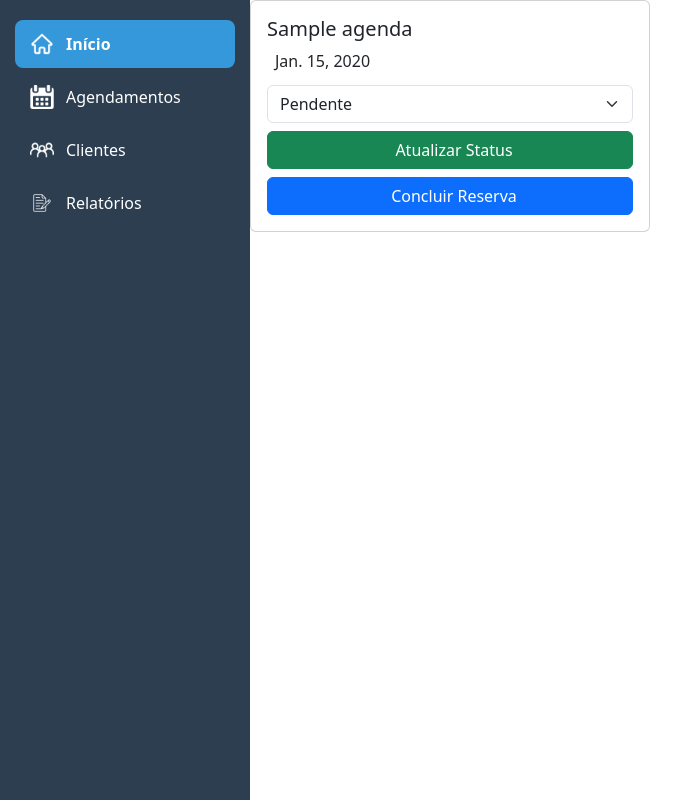
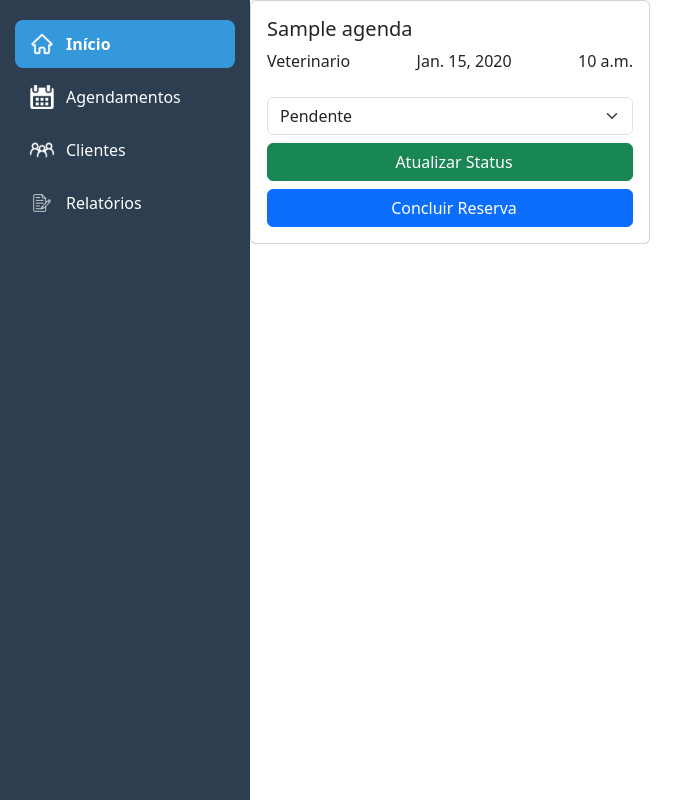
Before and after one commit to kinokano/petshop, a Django app: page /indexAdm/ in a window 1280 px wide. Shown: the whole page, without its empty margins (0-698 px from the left). Run offline with Django 5.2, Linux system fonts and the light colour scheme; tables that the repository leaves empty hold one stand-in row (values such as "Sample post"); some libraries are stand-ins or nearby versions.

Commit message:
update-adm

```diff
--- a/petshop/api/static/js/user/reserva.js
+++ b/petshop/api/static/js/user/reserva.js
@@ -88,6 +88,7 @@ document.addEventListener('DOMContentLoaded', () => {
     const tipo_servico = document.getElementById('tipo_servico').value;
     const telefoneValido = /^\(\d{2}\)\s\d{5}-\d{4}$/.test(telefone);
 
+
     if (!telefoneValido) {
       e.preventDefault();
       alert("Telefone inválido. Use o formato (99) 99999-9999.");
--- a/petshop/api/templates/adm/indexAdm.html
+++ b/petshop/api/templates/adm/indexAdm.html
@@ -13,8 +13,10 @@
     <div class="card-body">
         <h5 class="card-title">{{ reserva.nomeCliente }}</h5>
         <div class="d-flex justify-content-between mb-2">
+            <p>{{reserva.servico}}</p>
             <p class="card-text mb-1"><i class="bi bi-calendar me-2"></i>{{ reserva.data }}</p>
-            <p class="card-text mb-1"><i class="bi bi-clock me-2"></i>{{ reserva.horario }}</p>
+            <p class="card-text mb-1"><i class="bi bi-clock me-2"></i>{{ reserva.hora }}</p>
+
         </div>
 
         <form method="post"" class="mb-2">
--- a/petshop/api/views/webViews.py
+++ b/petshop/api/views/webViews.py
@@ -38,6 +38,7 @@ def reserva(request):
         porte = request.POST.get("porte")
         data_str = request.POST.get("data")
         hora_str = request.POST.get("horario")
+        tipo_servico = request.POST.get("tipo_servico")
 
         # Validação: data não pode ser no passado
         data_agendamento = datetime.strptime(data_str, "%Y-%m-%d").date()
@@ -57,7 +58,8 @@ def reserva(request):
             portePet=porte,
             data=data_agendamento,
             hora=datetime.strptime(hora_str, "%H:%M").time(),
-            status="Pendente "
+            status="Pendente ",
+            servico =tipo_servico
         )
 
 
```
